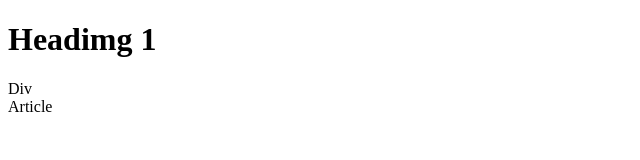
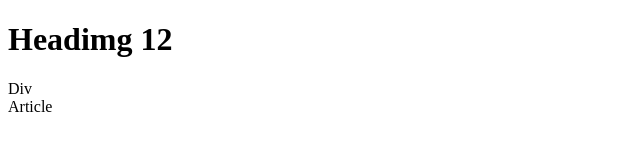
Before and after one commit to Pihub789/portfolio, a plain HTML site: page example.html in a window 1280 px wide. Shown: the full height of the page, 0-640 px from the left. Drawn offline with Linux system fonts and the light colour scheme.

Commit message:
Update example.html

```diff
--- a/example.html
+++ b/example.html
@@ -6,7 +6,7 @@
     <title>Document</title>
 </head>
 <body>
-   <h1>Headimg 1</h1>
+   <h1>Headimg 12</h1>
    <div>Div</div>
    <article>Article</article>
    <a href=""
```
